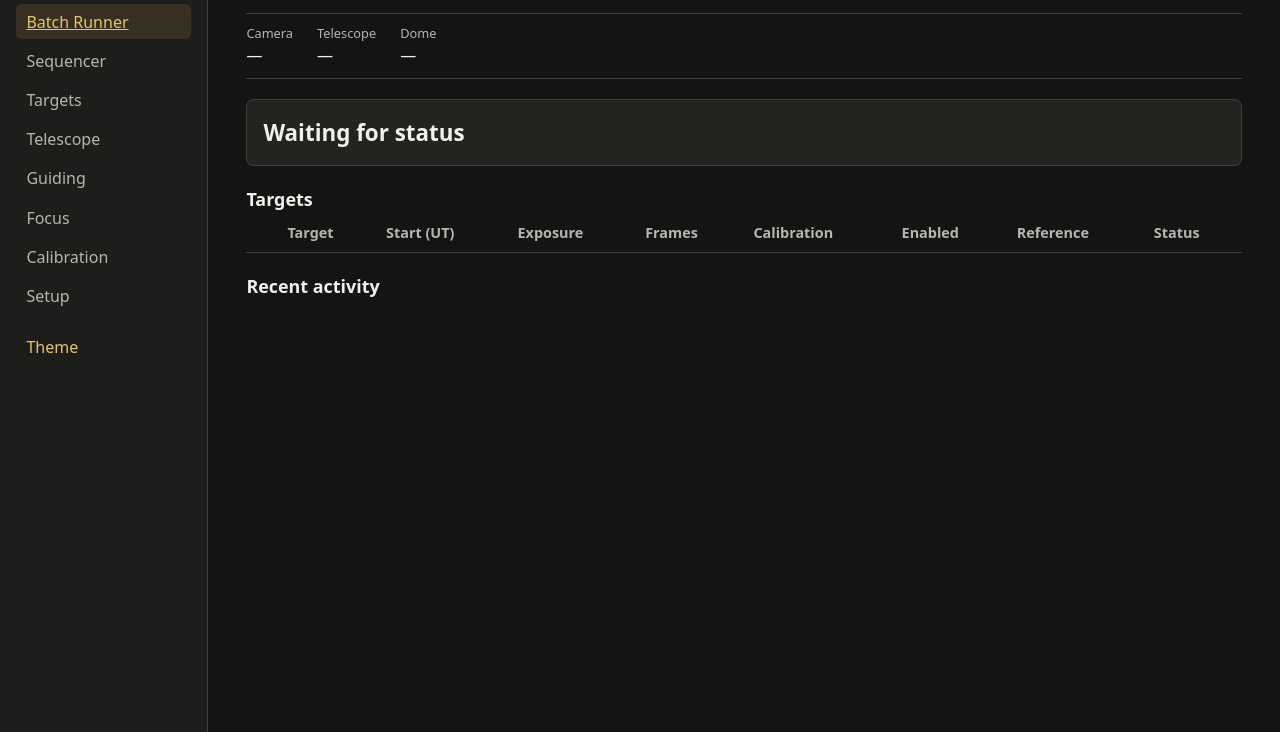
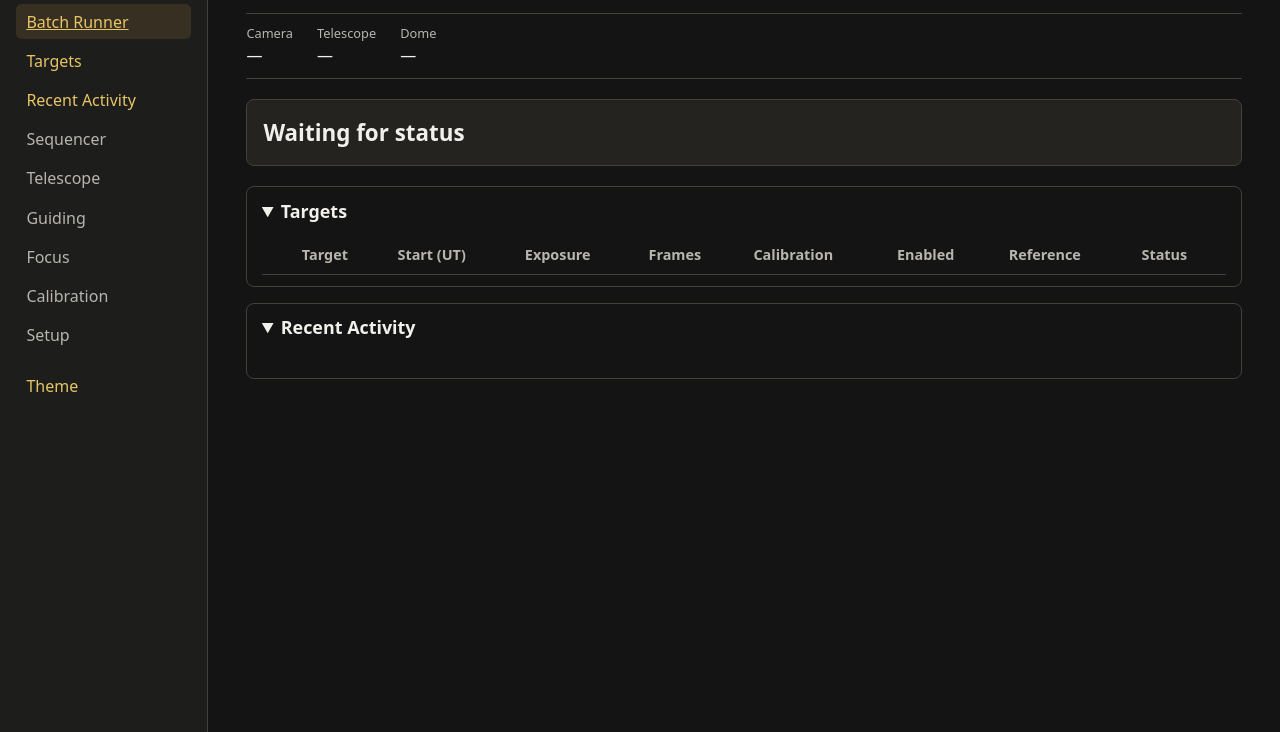
Before and after one commit to pluckas/spectro-capture, a plain HTML site: page web_monitor/index.html in a window 1280 px wide. Shown: the part 68-800 px from the top of the page. Drawn offline with Linux system fonts and the light colour scheme; no server answers.

Commit message:
Add collapsible workspace panels to the web monitor

```diff
--- a/web_monitor/app.js
+++ b/web_monitor/app.js
@@ -35,6 +35,18 @@ for (const choice of themeChoices) {
     } catch {
       // Keep the selection for this page even when it cannot be saved.
     }
+  });
+}
+
+const workspacePanels = byId("workspace-panels");
+for (const button of document.querySelectorAll("[data-open-panel]")) {
+  button.addEventListener("click", () => {
+    const panel = byId(button.dataset.openPanel);
+    if (workspacePanels.firstElementChild !== panel) workspacePanels.prepend(panel);
+    panel.open = true;
+    const summary = panel.querySelector("summary");
+    summary.focus({preventScroll: true});
+    summary.scrollIntoView({block: "nearest"});
   });
 }
 
--- a/web_monitor/index.html
+++ b/web_monitor/index.html
@@ -12,7 +12,9 @@
     <strong>Spectro Capture</strong>
     <nav aria-label="Observatory sections">
       <a href="#batch" aria-current="page">Batch Runner</a>
-      <span>Sequencer</span><span>Targets</span><span>Telescope</span>
+      <button type="button" data-open-panel="targets-panel" aria-controls="targets-panel">Targets</button>
+      <button type="button" data-open-panel="recent-panel" aria-controls="recent-panel">Recent Activity</button>
+      <span>Sequencer</span><span>Telescope</span>
       <span>Guiding</span><span>Focus</span><span>Calibration</span><span>Setup</span>
     </nav>
     <button id="theme-open" type="button" aria-haspopup="dialog">Theme</button>
@@ -116,8 +118,10 @@
         <p id="batch-result" role="status"></p>
       </div>
     </section>
-    <section aria-labelledby="targets">
-      <h2 id="targets">Targets</h2>
+    <div id="workspace-panels">
+      <details id="targets-panel" class="workspace-panel" open>
+        <summary id="targets">Targets</summary>
+        <div class="workspace-panel-body">
           <div id="batch-csv-controls" class="batch-commands" hidden>
             <button id="batch-add-target" type="button" disabled>Add Target</button>
             <button id="batch-load-csv" type="button" disabled>Load CSV</button>
@@ -163,11 +167,15 @@
               </td>
             </tr>
           </template>
-    </section>
-    <section aria-labelledby="recent">
-      <h2 id="recent">Recent activity</h2>
+        </div>
+      </details>
+      <details id="recent-panel" class="workspace-panel" open>
+        <summary>Recent Activity</summary>
+        <div class="workspace-panel-body">
           <ol id="events"></ol>
-    </section>
+        </div>
+      </details>
+    </div>
   </main>
 </body>
 </html>
--- a/web_monitor/style.css
+++ b/web_monitor/style.css
@@ -58,6 +58,12 @@ nav { display: grid; gap: .25rem; margin-top: 1.5rem; }
 nav > * { padding: .35rem .65rem; }
 nav span { color: var(--muted); }
 nav a { color: var(--accent); background: var(--selected); border-radius: .35rem; }
+nav button { font: inherit; text-align: left; color: var(--accent); border: 0; border-radius: .35rem; background: transparent; cursor: pointer; }
+nav button:hover { background: var(--selected); }
+.workspace-panel { margin-block: 1rem; border: 1px solid var(--border); border-radius: .5rem; }
+.workspace-panel > summary { padding: .65rem .9rem; font-size: 1.12rem; font-weight: 600; cursor: pointer; }
+.workspace-panel > summary:hover { background: var(--raised); border-radius: .5rem; }
+.workspace-panel-body { min-width: 0; padding: 0 .9rem .65rem; }
 #theme-open { margin-top: 1rem; padding: .35rem .65rem; border: 0; background: transparent; color: var(--accent); font: inherit; cursor: pointer; }
 #theme-dialog { width: min(24rem, calc(100% - 2rem)); padding: 1.25rem; color: var(--text); background: var(--panel); border: 1px solid var(--border); border-radius: .6rem; }
 #theme-dialog::backdrop { background: rgb(0 0 0 / .55); }
```
Lines whose indentation alone changed are shown as unchanged.
